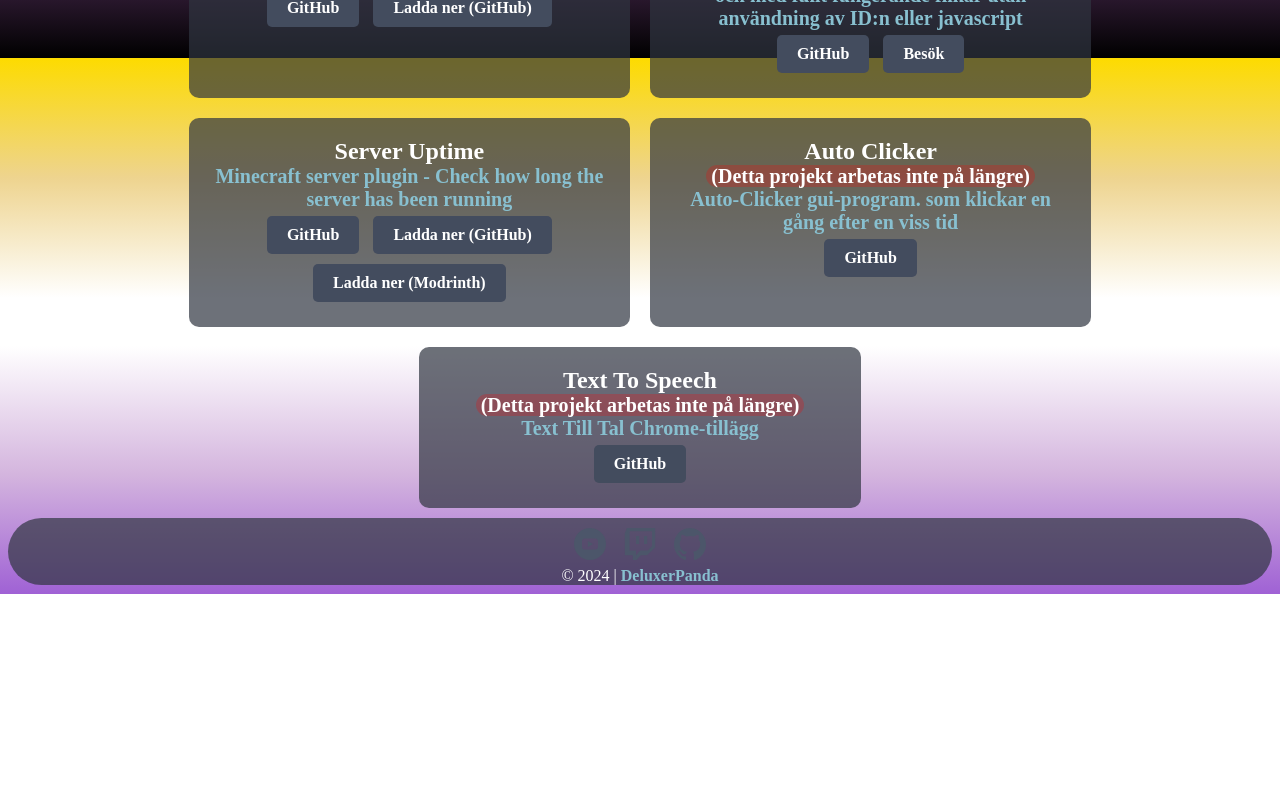
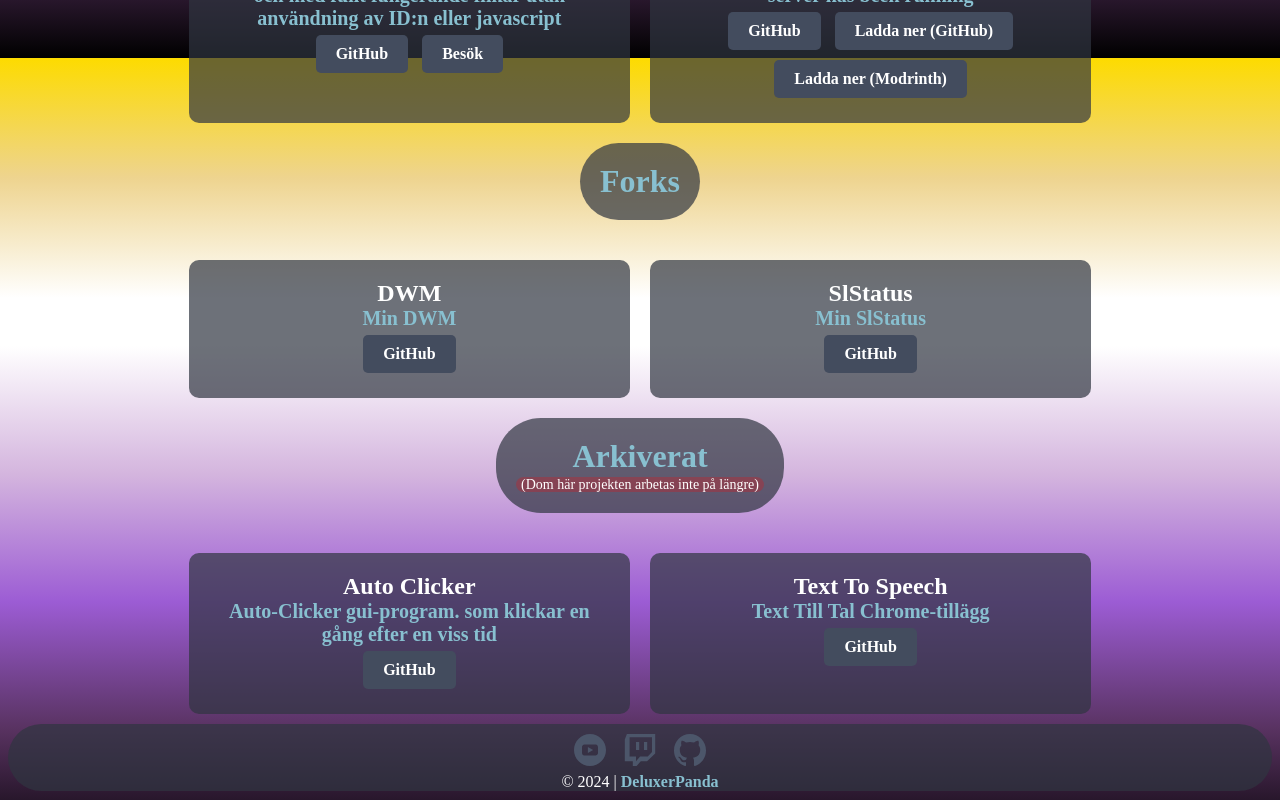
Before and after one commit to DeluxerPanda/DeluxerPanda-Website, a SvelteKit app: page / in a window 1280 px wide. Shown: the part 742-1542 px from the top of the page. Before the commit the page ends 1336 px from the top, so only its background shows below. Built offline with nearby package versions, Linux system fonts and the light colour scheme.

Commit message:
Update +page.svelte

```diff
--- a/src/routes/+page.svelte
+++ b/src/routes/+page.svelte
@@ -12,7 +12,7 @@
     <div class="projekt-box">
 
         <h2>NÄrvaro DV</h2>
-        <p>En web baserad Närvaro lista för Daglig Verksamhet </p>
+        <p>En web baserad Närvaro lista</p>
         <a href="https://github.com/DeluxerPanda/NarvaroDV" class="button">GitHub</a>
         <a href="https://narvarodv.deluxerpanda.se/" class="button">Besök</a>
 
@@ -37,13 +37,13 @@
 
 </div>
 
-<div class="projekt-box">
+<!-- <div class="projekt-box">
 
-    <h2>Delux dwm</h2>
+    <h2>Arch configs</h2>
     <p>My dwm setup in Arch BTW</p>
     <a href="https://github.com/DeluxerPanda/Delux-dwm" class="button">GitHub</a>
 
-</div>
+</div> -->
 
 <div class="projekt-box">
 
@@ -73,11 +73,40 @@
     <a href="https://modrinth.com/plugin/serveruptime" class="button">Ladda ner (Modrinth)</a>
 
 </div>
+</div>
+
+<div class="content">
+    <p>Forks</p>
+</div>
+
+<div id="fork-container">
+
+    <div class="projekt-box">
+
+        <h2>DWM</h2>
+        <p>Min DWM</p>
+        <a href="https://github.com/DeluxerPanda/dwm" class="button">GitHub</a>
+
+    </div>
+
+<div class="projekt-box">
+
+    <h2>SlStatus</h2>
+    <p>Min SlStatus</p>
+    <a href="https://github.com/DeluxerPanda/slstatus" class="button">GitHub</a>
+
+</div>
+</div>
+
+<div class="content">
+    <p>Arkiverat</p>
+<mark>(Dom här projekten arbetas inte på längre)</mark>
+</div>
+<div id="arcive-container">
 
     <div class="projekt-box">
 
         <h2>Auto Clicker</h2>
-    <p><mark style="background-color:#ff00003e; padding-inline:5px;  border-radius: 45px;">(Detta projekt arbetas inte på längre)</mark></p>
         <p>Auto-Clicker gui-program. som klickar en gång efter en viss tid</p>
         <a href="https://github.com/DeluxerPanda/Auto-Clicker" class="button">GitHub</a>
 
@@ -86,16 +115,20 @@
     <div class="projekt-box">
 
         <h2>Text To Speech</h2>
-    <p><mark style="background-color:#ff00003e; padding-inline:5px;  border-radius: 45px;">(Detta projekt arbetas inte på längre)</mark></p>
         <p>Text Till Tal Chrome-tillägg</p>
         <a href="https://github.com/DeluxerPanda/Text_To_Speech" class="button">GitHub</a>
 
     </div>
-
-
 </div>
 
 <style>
+    mark{
+        background-color:#ff00003e;
+        padding-inline:5px;
+        border-radius: 45px;
+        font-size: 14px;
+
+    }
 .content {
     margin: 10px;
     padding: 20px;
@@ -121,6 +154,22 @@
 }
 
  #project-container{
+    display: flex;
+    flex-direction:row;
+    flex-wrap: wrap;
+    justify-content: center;
+    align-items: stretch;
+    margin-top: 30px;
+}
+#fork-container{
+    display: flex;
+    flex-direction:row;
+    flex-wrap: wrap;
+    justify-content: center;
+    align-items: stretch;
+    margin-top: 30px;
+}
+#arcive-container{
     display: flex;
     flex-direction:row;
     flex-wrap: wrap;
```
Lines whose indentation alone changed are shown as unchanged.
